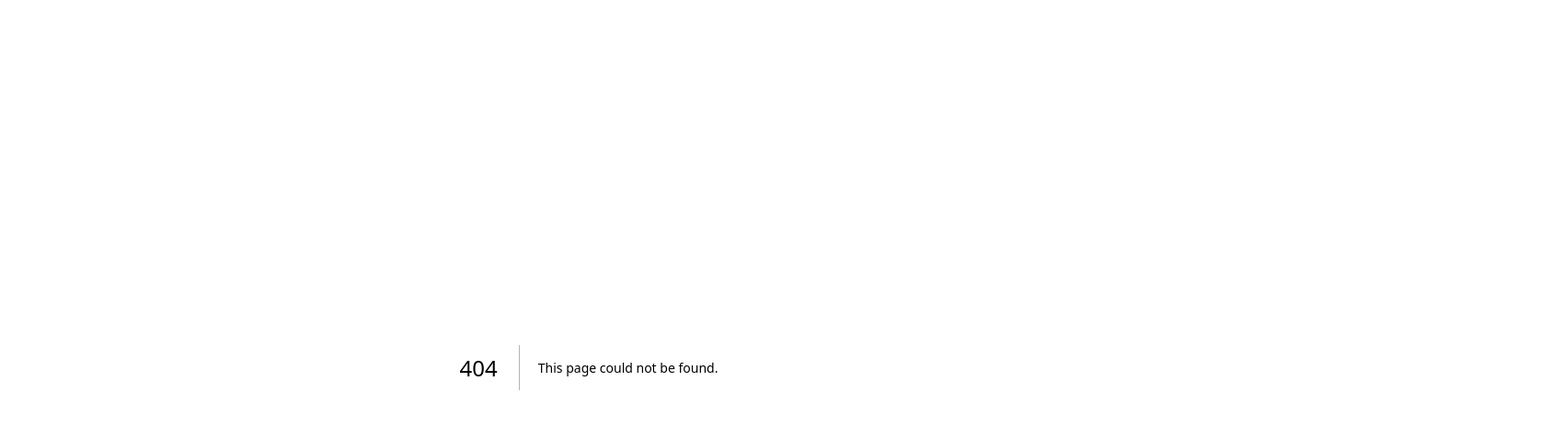
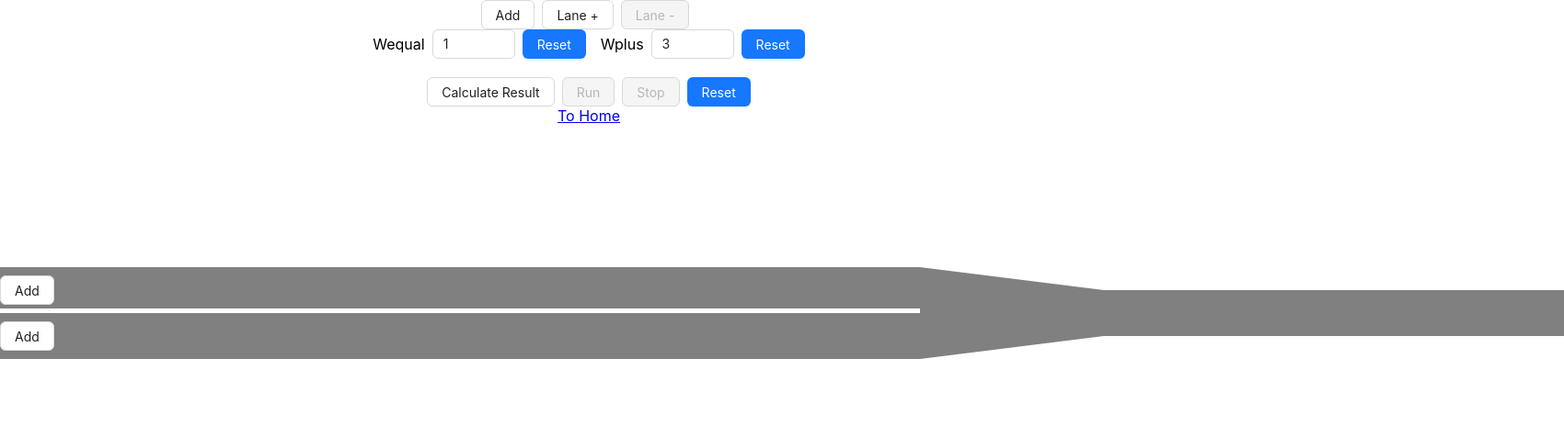
Before and after one commit to Michael0303/vehicle-final, a Next.js app: page /Scene1 in a window 1280 px wide. Before the commit this address had no page. Shown: the top 464 px of the page at 92% size, 1700 px wide, since content can reach past the window. Built offline with nearby package versions, Linux system fonts and the light colour scheme.

Commit message:
change scene1 design

```diff
--- a/components/Car.jsx
+++ b/components/Car.jsx
@@ -23,7 +23,7 @@ const Link = styled(MaterialIcon)`
 `
 
 export default function Car({ x = 0, y = 0, id, color, enter = false }) {
-    console.log(`car #${id} is at (${x}, ${y})`)
+    // console.log(`car #${id} is at (${x}, ${y})`)
     return (
         <CarWrapper x={x} y={y} color={color}>
             <Link />
--- a/components/Lane.jsx
+++ b/components/Lane.jsx
@@ -26,7 +26,7 @@ const LaneBlock = styled.div`
 
 const Lane = ({ x = 0, y = 0, width, height, cars, setCars, laneNum, idx }) => {
     const [modalPerLineOpen, setModalPerLineOpen] = useState(false)
-    console.log(`block #${idx} is at (${x}, ${y})`)
+    // console.log(`block #${idx} is at (${x}, ${y})`)
     return <LaneBlock x={x} y={y} width={width} height={height}>
         {(idx !== -1) ? <Button onClick={() => setModalPerLineOpen(true)}>Add</Button> : null}
         <CarModalPerLine
--- a/components/Scene1.js
+++ b/pages/Scene1.js
@@ -1,10 +1,10 @@
-import CarModal from './CarModal';
+import CarModal from '../components/CarModal';
 import { useState, useEffect } from 'react';
 import { Space, InputNumber, Button } from 'antd';
-import { fcfs, dp, dp2 } from '../util/algorithm';
-import Lane from './Lane'
-import Merge from './Merge';
-import Car from './Car';
+import { fcfs_multiple, dp, dp2 } from '../util/algorithm';
+import Lane from '../components/Lane'
+import Merge from '../components/Merge';
+import Car from '../components/Car';
 import styled from 'styled-components';
 
 const Scene1Wrapper = styled.div`
@@ -20,10 +20,9 @@ export default function Scene1() {
     const [W_equal, setW_equal] = useState(1)
     const [W_plus, setW_plus] = useState(3)
     const [run, setRun] = useState(false)
+    const [savedCars, setSavedCars] = useState([[], []])
+    const [result, setResult] = useState(undefined)
 
-    // setInterval(() => {
-    //     setCars(cars.map((carLine) => carLine.filter((car) => car > -25).map((car) => car - 1)))
-    // }, 1000)
     useEffect(() => {
         if (run) {
             let run = setInterval(() => {
@@ -33,9 +32,22 @@ export default function Scene1() {
         }
     })
 
+    useEffect(() => {
+        if (result !== undefined) {
+            setSavedCars(cars)
+            console.log("saved cars")
+            console.log(cars)
+        }
+    }, [result])
+
+    useEffect(() => {
+        console.log(result)
+        console.log(cars)
+    }, [result])
 
     return (
         <Scene1Wrapper>
+            <Space>
                 <Button onClick={() => setModalOpen(true)}>
                     Add
                 </Button>
@@ -53,6 +65,8 @@ export default function Scene1() {
                     }}
                     disabled={laneNum === 2}
                 >Lane -</Button><br />
+            </Space> <br />
+            <Space>
                 <Space>
                     Wequal
                     <InputNumber min={1} value={W_equal} onChange={setW_equal} />
@@ -76,6 +90,7 @@ export default function Scene1() {
                     >
                         Reset
                     </Button>
+                </Space>
             </Space><br />
             <CarModal
                 open={modalOpen}
@@ -95,21 +110,38 @@ export default function Scene1() {
                 laneNum={laneNum}
             /><br />
             <Space>
-                <Button onClick={() => {
+                <Button
+                    onClick={() => {
+                        setResult(fcfs_multiple(W_equal, W_plus, cars, laneNum))
+                    }}
+                    disabled={(result !== undefined)}
+                >Calculate Result</Button>
+                <Button
+                    onClick={() => {
+                        // setSavedCars(cars)
                         setRun(true)
                         // console.log(cars)
                         // setCars(cars.map((carLine) => carLine.filter((car) => car > -25).map((car) => car - 1)))
-                }} >Run</Button>
+                    }}
+                    disabled={run || (result === undefined)}
+                >Run</Button>
                 <Button
                     type="primary"
                     onClick={() => {
                         setRun(false);
                     }}
-                >
-                    Stop
-                </Button>
+                    disabled={!run}
+                >Stop</Button>
+                <Button
+                    type="primary"
+                    onClick={() => {
+                        setRun(false)
+                        setResult(undefined)
+                        setCars(savedCars)
+                    }}
+                    disabled={run}
+                >Reset</Button>
             </Space><br />
-            <br />{"lane #: " + laneNum}<br />
             <div style={{ position: 'absolute', textAlign: 'center' }}>
                 {[...Array(laneNum).keys()].map((index) => <Lane key={index} id={index} x={0} y={200 + 50 * index} width={1000} height={50} cars={cars} setCars={setCars} laneNum={laneNum} idx={index} />)}
                 <Merge x={1000} y={200 + 50 * (laneNum - 1) / 2} width={200} height={50 * laneNum} mergeHeight={50} />
--- a/pages/_app.js
+++ b/pages/_app.js
@@ -1,4 +1,5 @@
 import Head from "next/head";
+import Link from "next/link";
 import "../styles/styles.css"
 
 export default function MyApp({ Component, pageProps }) {
@@ -9,6 +10,9 @@ export default function MyApp({ Component, pageProps }) {
                 <meta name="viewport" content="width=device-width, initial-scale=1" />
             </Head>
             <Component {...pageProps} />
+            <footer style={{ textAlign: "center" }} >
+                <Link href="/">To Home</Link>
+            </footer>
         </div>
     )
 }
--- a/util/algorithm.js
+++ b/util/algorithm.js
@@ -47,13 +47,13 @@ const fcfs = (W_equal, W_plus, alpha, beta, _a, _b) => {
     return { entering_time, Lane };
 }
 
-const fcfs_multiple = (W_equal, W_plus, carLines, laneNum) => {
+const fcfs_multiple = (W_equal, W_plus, _carLines, laneNum) => {
     const Lane = {
         Out: -1,
     };
 
-    carLines.map((carLine) => carLine.push(Infinity))
-    console.log(carLines)
+    let carLines = _carLines.map((line) => [...line, Infinity])
+    console.log(_carLines)
     let index = Array.from({ length: laneNum }, () => 0)
     // console.log(index)
 
@@ -455,7 +455,7 @@ const dp_multiple = (W_equal, W_plus, carLines, laneNum) => {
         indices[last_lane]--;
     }
     laneList(laneNum).forEach((lane) => entering_time[lane].reverse());
-    console.log(entering_time);
+    // console.log(entering_time);
     return { entering_time };
 };
 
@@ -551,7 +551,7 @@ const test2 = () => {
     let c = [10, 12];
     dp2(1, 3, 1, 3, 4, 2, 2, 2, a, b, c);
 };
-test();
+// test();
 // test2();
 
-// export { fcfs, dp, dp2 }
+export { fcfs, fcfs_multiple, dp, dp2, dp_multiple }
```
Also changed, not shown: pages/index.js (+12 -10 lines). Lines whose indentation alone changed are shown as unchanged.
